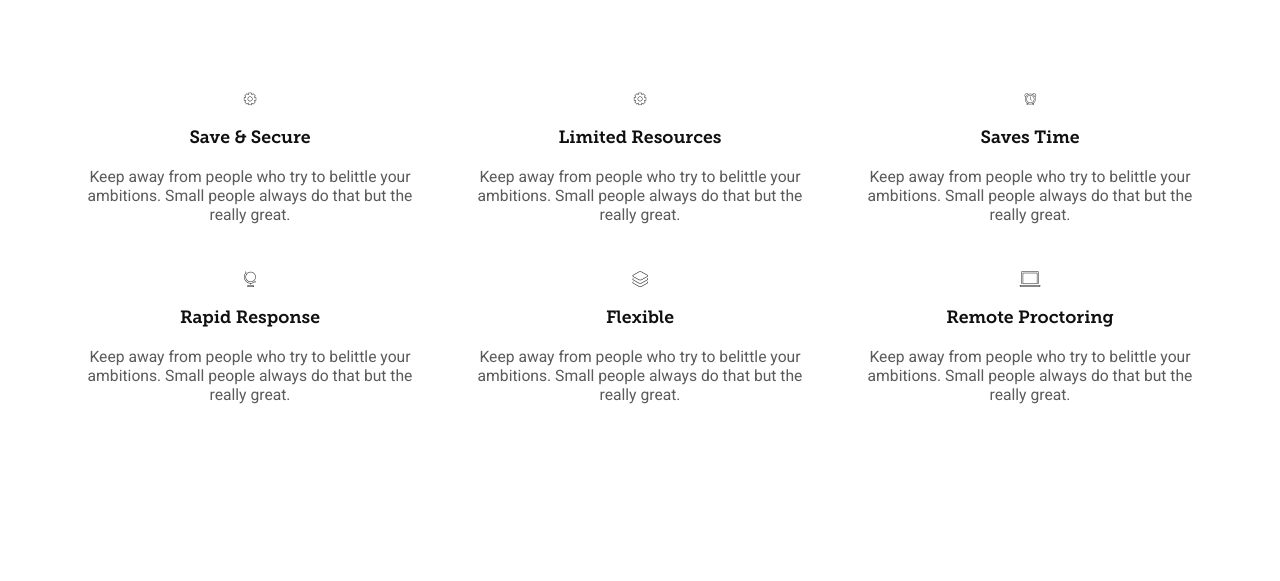
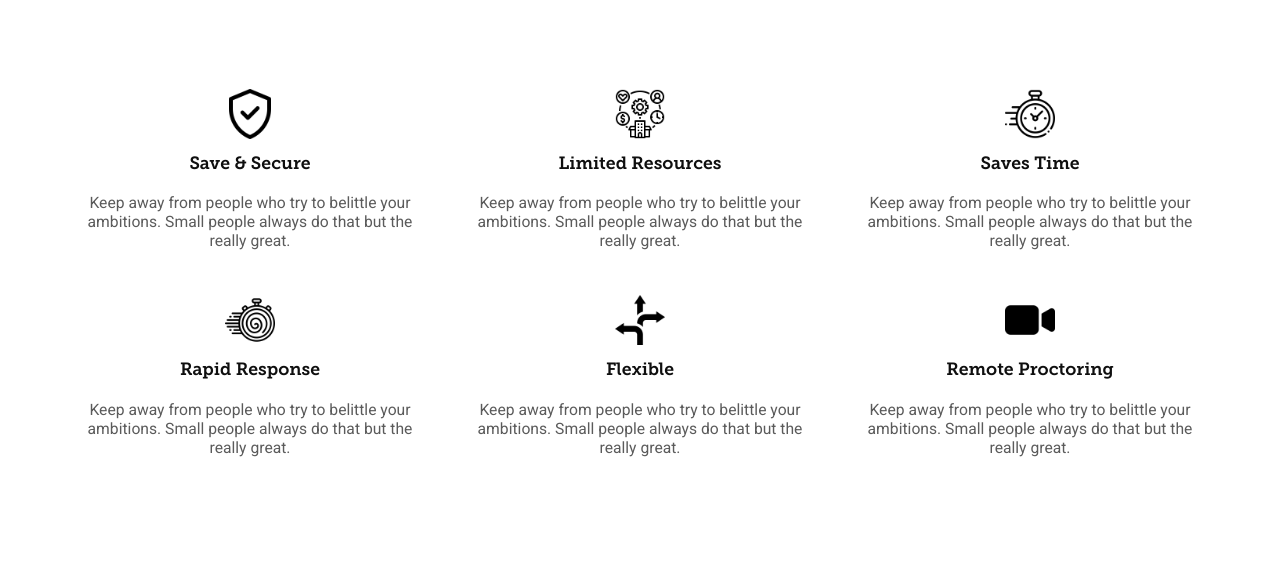
Before and after one commit to khizeratiq/FYP-LMS-and-FaceRecognition-based-ExamPortal-, a Flask app: page / in a window 1280 px wide. Shown: the part 711-1292 px from the top of the page. Run offline with Flask 2, Linux system fonts and the light colour scheme; some libraries are stand-ins or nearby versions; some web fonts are replaced.

Commit message:
styling fixed index

```diff
--- a/Templates/index.html
+++ b/Templates/index.html
@@ -181,37 +181,49 @@
       <div class="row">
         <div class="icon_wrap padding-bottom-half clearfix">
           <div class="col-sm-4 icon_box text-center heading_space wow fadeInUp" data-wow-delay="300ms">
-            <i class="icon-icons9"></i>
+            <i>
+              <img src="../static/assets/imgs/verified.png" width="50px"/>
+            </i>
             <h4 class="text-capitalize bottom20 margin10">Save & Secure</h4>
             <p class="no_bottom">Keep away from people who try to belittle your ambitions. Small people always do that
               but the really great.</p>
           </div>
           <div class="col-sm-4 icon_box text-center heading_space wow fadeInUp" data-wow-delay="400ms">
-            <i class="icon-icons9"></i>
+            <i>
+              <img src="../static/assets/imgs/resource.png" width="50px"/>
+            </i>
             <h4 class="text-capitalize bottom20 margin10">Limited Resources</h4>
             <p class="no_bottom">Keep away from people who try to belittle your ambitions. Small people always do that
               but the really great.</p>
           </div>
           <div class="col-sm-4 icon_box text-center heading_space wow fadeInUp" data-wow-delay="500ms">
-            <i class="icon-icons20"></i>
+            <i>
+              <img src="../static/assets/imgs/clock.png" width="50px"/>
+            </i>
             <h4 class="text-capitalize bottom20 margin10">Saves Time</h4>
             <p class="no_bottom">Keep away from people who try to belittle your ambitions. Small people always do that
               but the really great.</p>
           </div>
           <div class="col-sm-4 icon_box text-center heading_space wow fadeInUp" data-wow-delay="600ms">
-            <i class="icon-globe"></i>
+            <i>
+              <img src="../static/assets/imgs/spin-drum.png" width="50px"/>
+            </i>
             <h4 class="text-capitalize bottom20 margin10">Rapid Response</h4>
             <p class="no_bottom">Keep away from people who try to belittle your ambitions. Small people always do that
               but the really great.</p>
           </div>
           <div class="col-sm-4 icon_box text-center heading_space wow fadeInUp" data-wow-delay="400ms">
-            <i class="icon-layers"></i>
+            <i>
+              <img src="../static/assets/imgs/road-sign.png" width="50px"/>
+            </i>
             <h4 class="text-capitalize bottom20 margin10">Flexible</h4>
             <p class="no_bottom">Keep away from people who try to belittle your ambitions. Small people always do that
               but the really great.</p>
           </div>
           <div class="col-sm-4 icon_box text-center heading_space wow fadeInUp" data-wow-delay="500ms">
-            <i class="icon-laptop"></i>
+            <i>
+              <img src="../static/assets/imgs/video-camera.png" width="50px"/>
+            </i>
             <h4 class="text-capitalize bottom20 margin10">Remote Proctoring</h4>
             <p class="no_bottom">Keep away from people who try to belittle your ambitions. Small people always do that
               but the really great.</p>
@@ -235,24 +247,24 @@
             <div class="col-md-6">
               <div class="about-post">
                 <a href="#." class="border_radius"><img src="../static/assets/imgs/hands.png" alt="hands"></a>
-                <h4>Satisfied Users</h4>
+                <h4 style="padding-top: 10px;">Satisfied Users</h4>
                 <p>Renean sit amet massa</p>
               </div>
-              <div class="about-post">
+              <div class="about-post" style="padding-top: 20px;">
                 <a href="#." class="border_radius"><img src="../static/assets/imgs/awesome.png" alt="hands"></a>
-                <h4>Good UI Experience</h4>
+                <h4 style="padding-top: 10px;">Good UI Experience</h4>
                 <p>Renean sit amet massa</p>
               </div>
             </div>
             <div class="col-md-6">
               <div class="about-post">
                 <a href="#." class="border_radius"><img src="../static/assets/imgs/maintenance.png" alt="hands"></a>
-                <h4>Different Courses</h4>
+                <h4  style="padding-top: 10px;">Different Courses</h4>
                 <p>Renean sit amet massa</p>
               </div>
-              <div class="about-post">
+              <div class="about-post"  style="padding-top: 20px;">
                 <a href="#." class="border_radius"><img src="../static/assets/imgs/home.png" alt="hands"></a>
-                <h4>Expert Faculty </h4>
+                <h4  style="padding-top: 10px;">Expert Faculty </h4>
                 <p>Renean sit amet massa</p>
               </div>
             </div>
--- a/static/js/coursesAll.js
+++ b/static/js/coursesAll.js
@@ -22,11 +22,12 @@ $.ajax({
             <div class="col-sm-6 col-md-4">
         <div class="course margin_top wow fadeIn" data-wow-delay="400ms">
           <div class="image bottom25">
-            <img src="./assets/imgs/coursethumbnail1.jpg" alt="Course" class="border_radius">
+          <img src="${el.featuredImage ? `http://localhost:1337${el.featuredImage.url} ` : ''}" alt="Course" class="border_radius">
+
           </div>
           <h3 class="bottom10"><a href="course_detail.html">${el.courseName}</a></h3>
           <p class="bottom20">${el.courseDetail.substring(0,120)}</p>
-          <a class="btn_common yellow border_radius" href="course_detail.html?${el.id}" target="_blank">view details</a>
+          <a class="btn_common yellow border_radius" href="../course_detail.html?${el.id}" target="_blank">view details</a>
         </div>
       </div>
             `
```
Also changed, not shown: static/assets/imgs/clock.png (added), static/assets/imgs/resource.png (added), static/assets/imgs/road-sign.png (added), static/assets/imgs/spin-drum.png (added), static/assets/imgs/verified.png (added), static/assets/imgs/video-camera.png (added), static/images/logo-white.png (deleted), static/images/logo.png (deleted).
